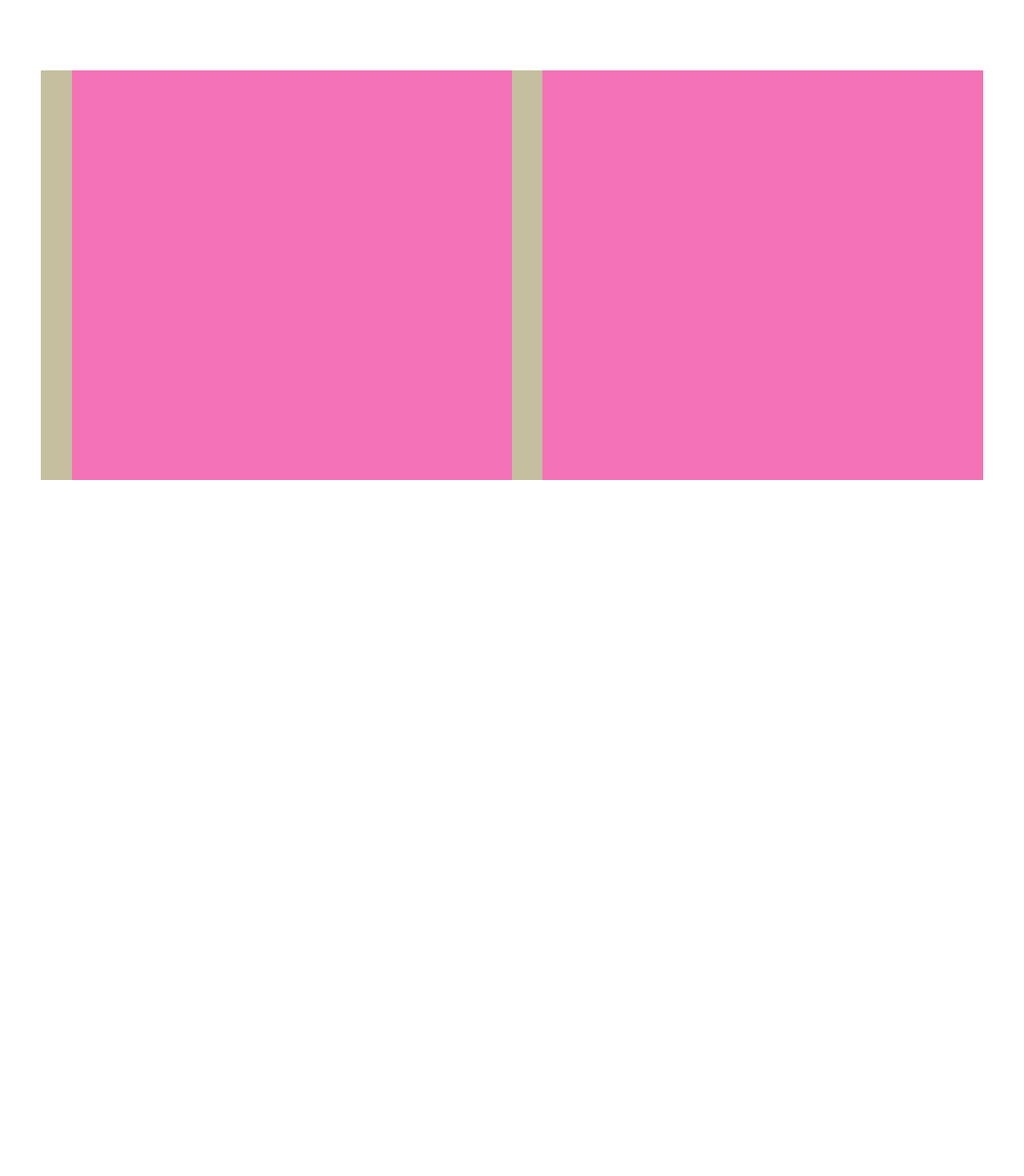
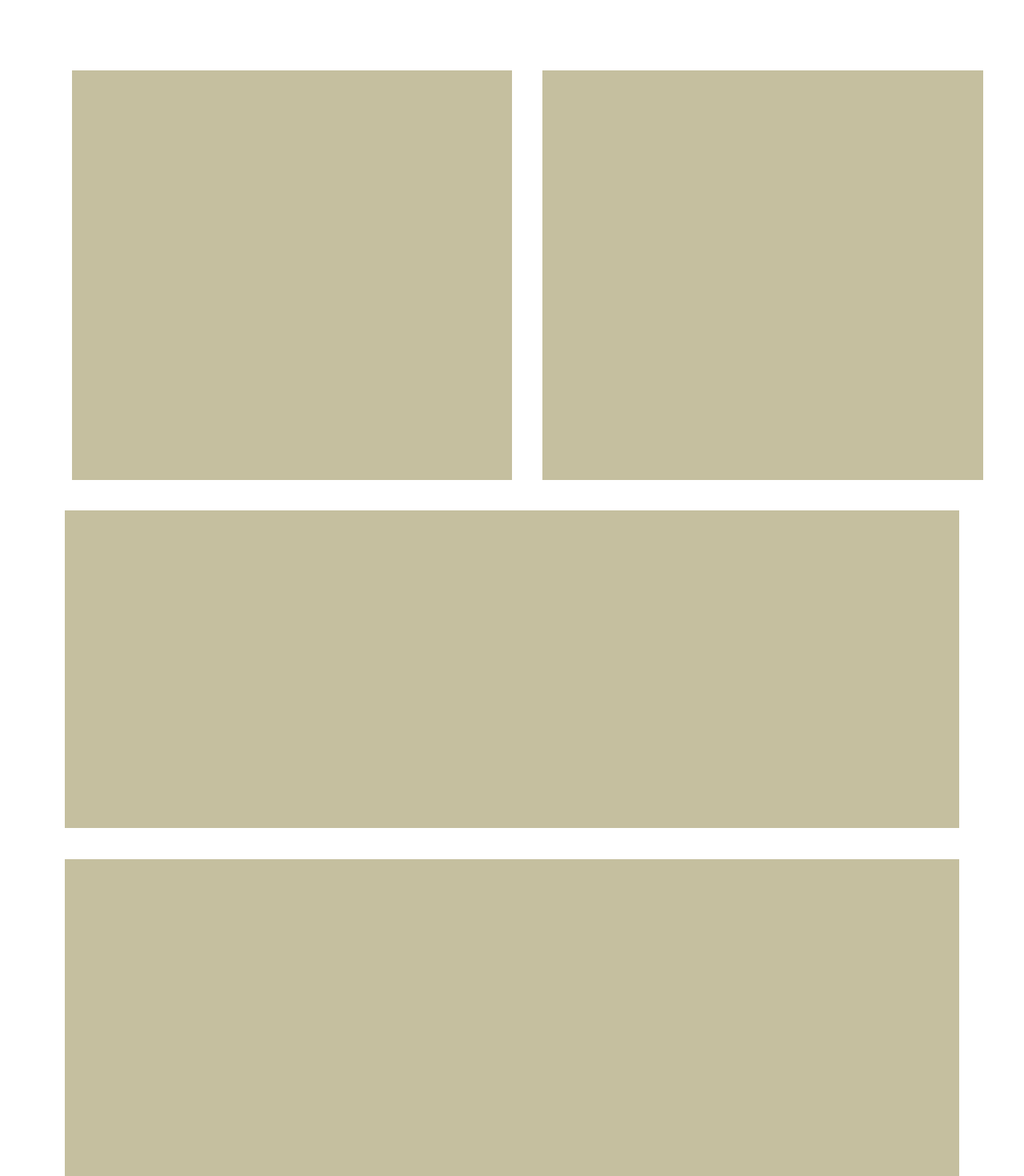
Before and after one commit to utk-d/Supernova, a React (Vite) app: page / in a window 1280 px wide. Shown: the part 1149-2619 px from the top of the page at 80% size. Before the commit the page ends 1749 px from the top, so only its background shows below. Built offline with nearby package versions, Linux system fonts and the light colour scheme; a web font is replaced by a local one.

Commit message:
Added - About Us - sm

```diff
--- a/src/components/LpBody/aboutUs-4/Us4main.jsx
+++ b/src/components/LpBody/aboutUs-4/Us4main.jsx
@@ -2,6 +2,7 @@ import React from 'react'
 import Sec1 from './sec-1/Sec1'
 import Sec2 from './sec-2/Sec2'
 import PnTop from './phnSec/PnTop'
+import PnBot from './phnSec/PnBot'
 
 
 const Us4main = () => {
@@ -10,6 +11,7 @@ const Us4main = () => {
         {/* <Sec1/>
         <Sec2/> */}
         <PnTop/>
+        <PnBot/>
     </div>
   )
 }
--- /dev/null
+++ b/src/components/LpBody/aboutUs-4/phnSec/PnBot.jsx
@@ -0,0 +1,13 @@
+import React from 'react'
+import PnSec from './PnSec'
+
+const PnBot = () => {
+  return (
+    <div className='h-[65vw] w-[100%] relative mt-[3vw] flex flex-col items-center justify-between'>
+        <PnSec/>
+        <PnSec/>
+    </div>
+  )
+}
+
+export default PnBot
--- a/src/components/LpBody/aboutUs-4/phnSec/PnPri.jsx
+++ b/src/components/LpBody/aboutUs-4/phnSec/PnPri.jsx
@@ -2,7 +2,7 @@
 
  const PnPri = () => {
    return (
-     <div className='h-[40vw] w-[45vw] relative ml-[3vw] bg-pink-400'>
+     <div className='h-[40vw] w-[45vw] relative ml-[3vw] bg-[#C5BF9F]'>
 
      </div>
    )
--- /dev/null
+++ b/src/components/LpBody/aboutUs-4/phnSec/PnSec.jsx
@@ -0,0 +1,11 @@
+import React from 'react'
+
+const PnSec = () => {
+  return (
+    <div className='h-[31vw] w-[95%] bg-[#C5BF9F] relative '>
+
+    </div>
+  )
+}
+
+export default PnSec
--- a/src/components/LpBody/aboutUs-4/phnSec/PnTop.jsx
+++ b/src/components/LpBody/aboutUs-4/phnSec/PnTop.jsx
@@ -3,7 +3,7 @@ import PnPri from './PnPri'
 
 const PnTop = () => {
   return (
-    <div className='h-[40vw] bg-[#C5BF9F] relative mt-[3vw] flex '>
+    <div className='h-[40vw] relative mt-[3vw] flex '>
         <PnPri/>
         <PnPri/>
     </div>
```
